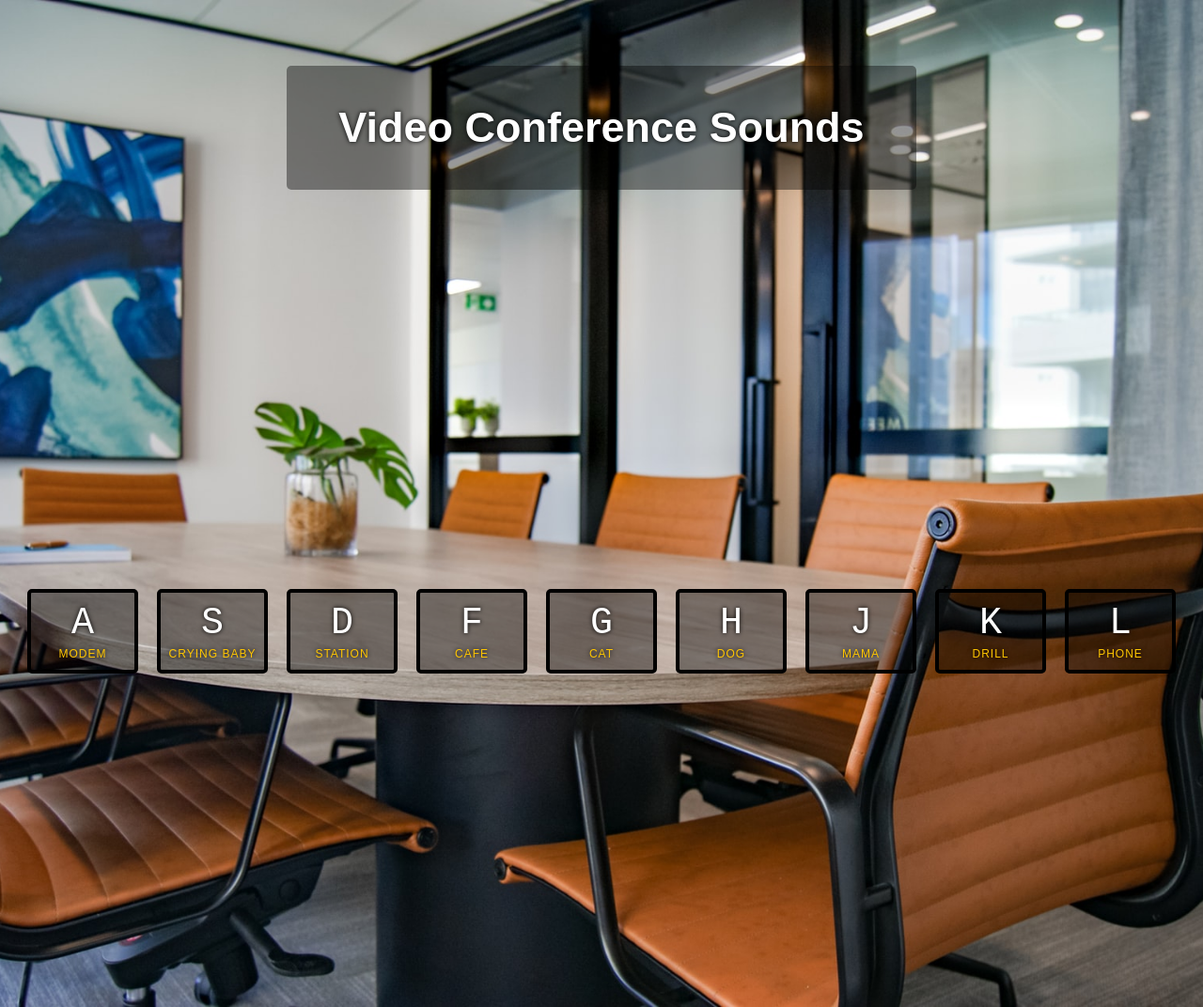
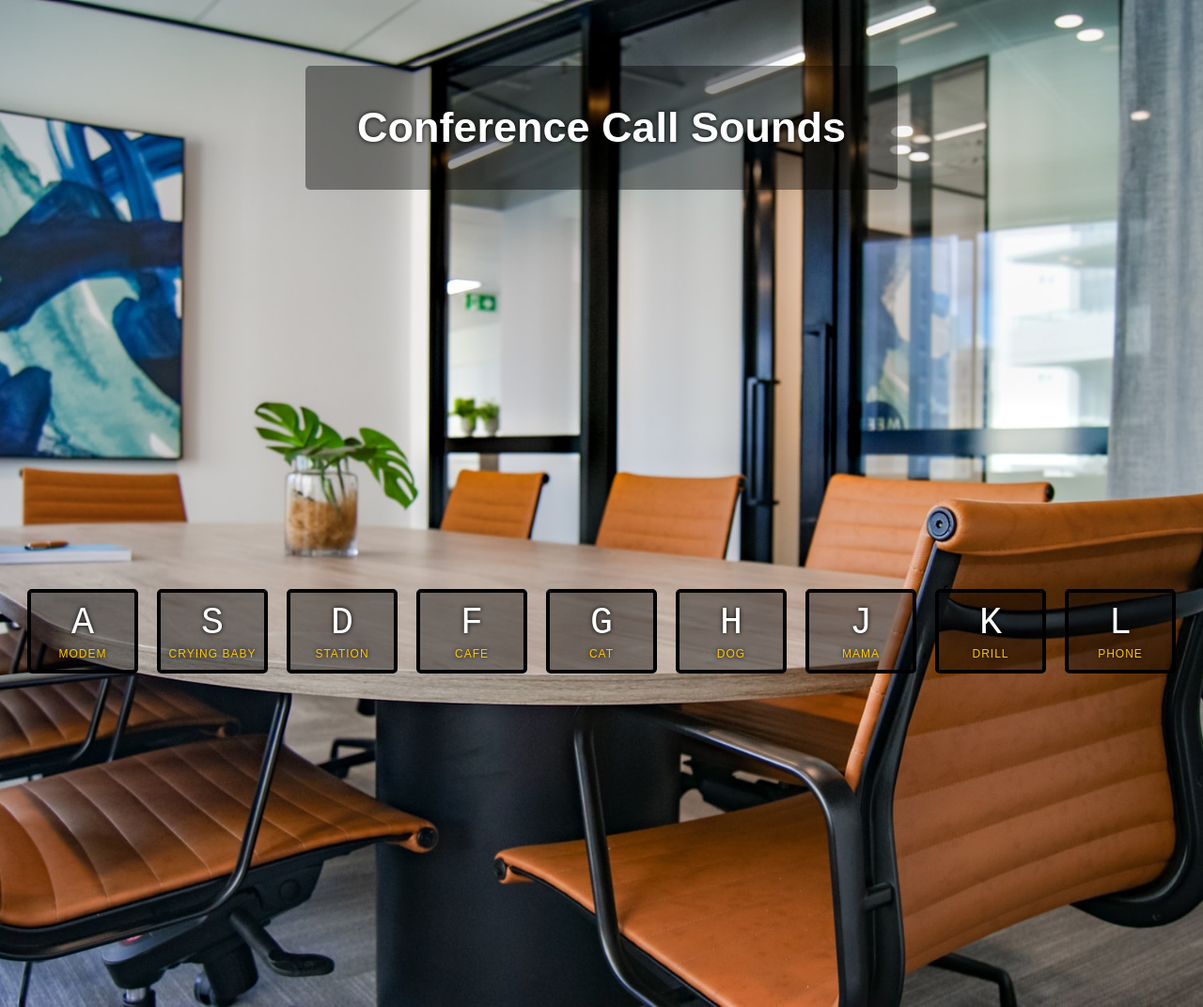
Before and after one commit to vnglst/conference-call-sounds, a plain HTML site: page index.html in a window 1280 px wide. Shown: the whole page at 94% size. Drawn offline with Linux system fonts and the light colour scheme.

Commit message:
fix() - text updates

```diff
--- a/index.html
+++ b/index.html
@@ -2,12 +2,12 @@
 <html lang="en">
   <head>
     <meta charset="UTF-8" />
-    <title>Video conference sound board</title>
+    <title>Conference Calls Sound Board</title>
     <link rel="stylesheet" href="style.css" />
   </head>
   <body>
     <h1>
-      Video Conference Sounds
+      Conference Call Sounds
     </h1>
 
     <div class="keys">
```
